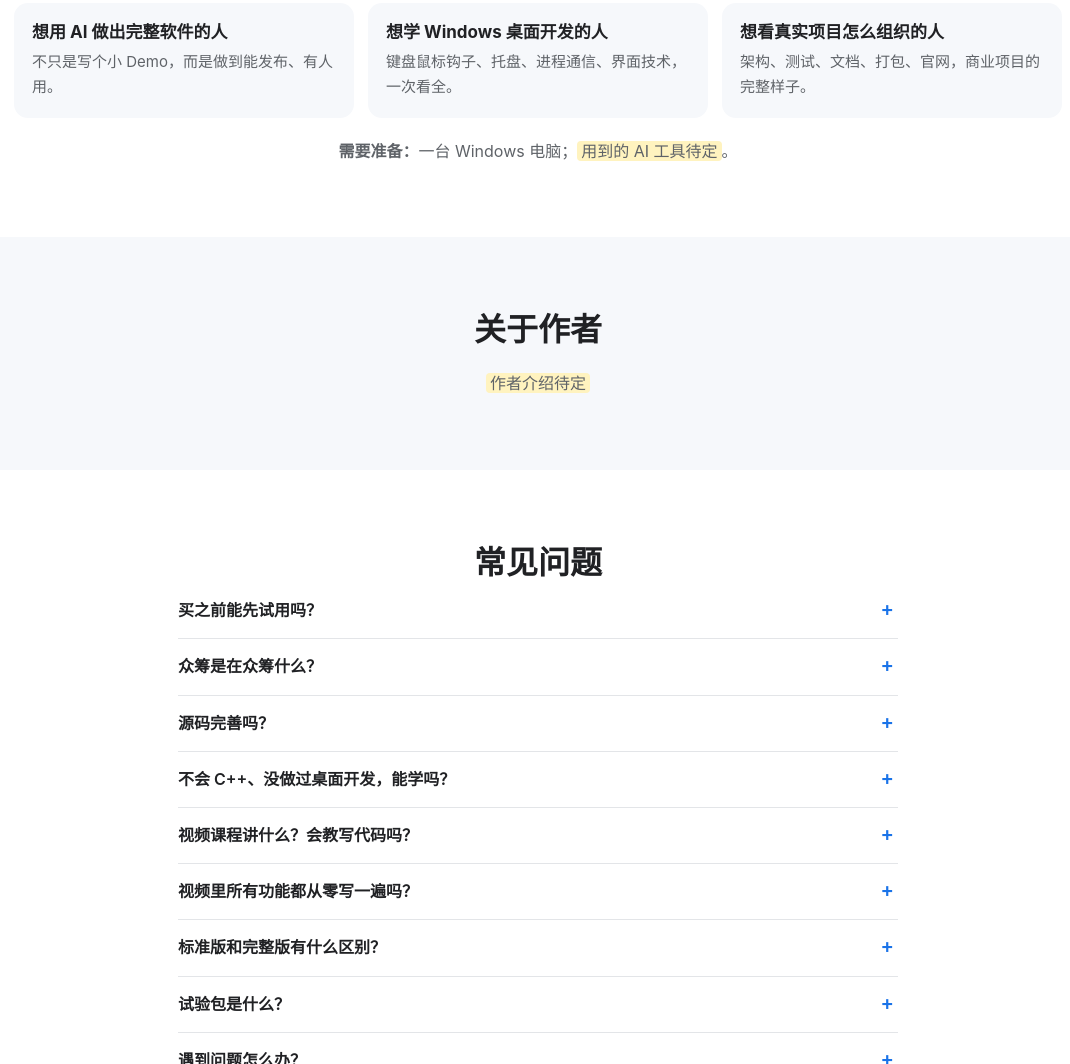
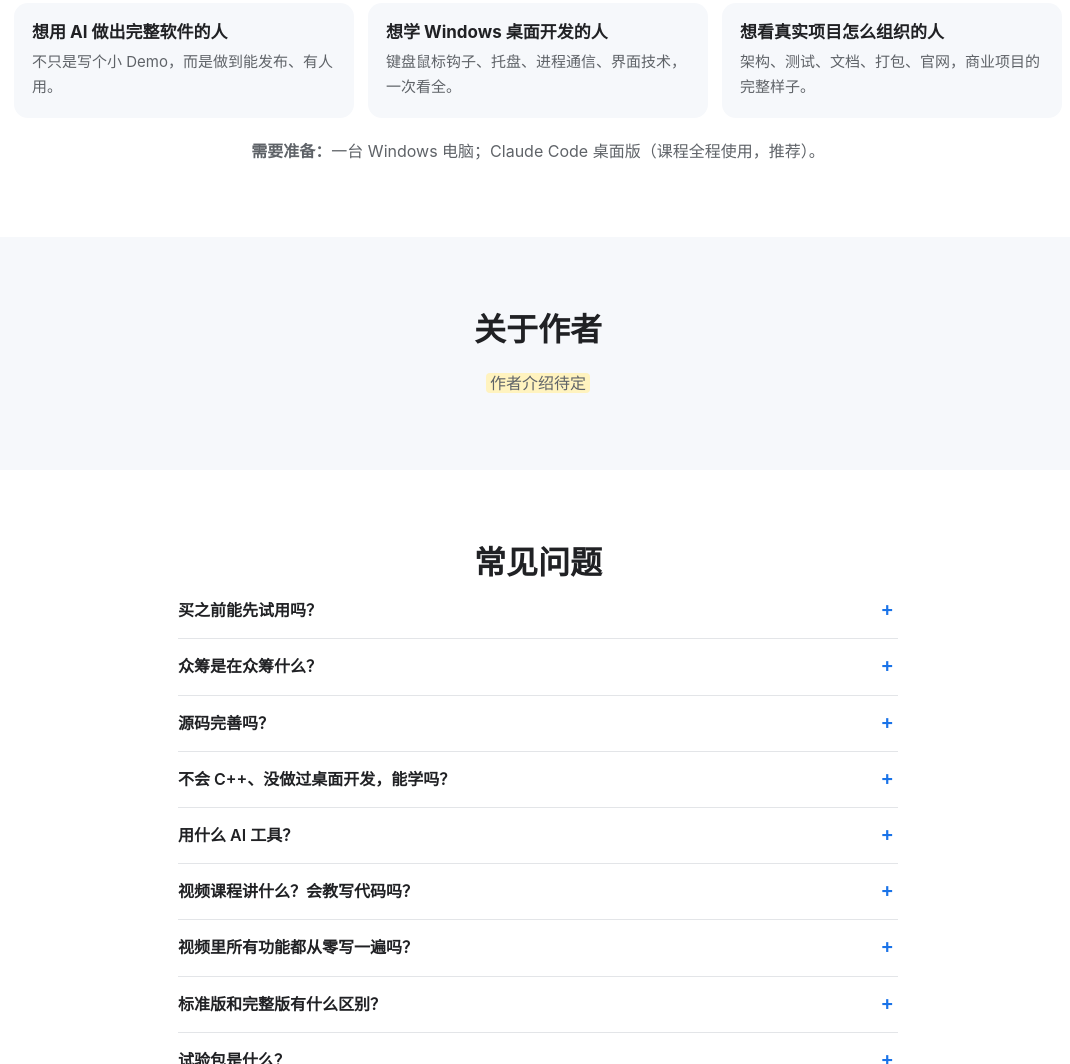
Before and after one commit to superkeyapp/course, a plain HTML site: page index.html in a window 1280 px wide. Shown: the part 7027-8091 px from the top of the page, without its empty margins (102-1172 px from the left). Drawn offline with Linux system fonts and the light colour scheme.

Commit message:
AI 工具：全程用 Claude Code 桌面版并推荐；也可以用 Codex、Trae；不推荐只能聊天的助手
Co-Authored-By: Claude Opus 5.5 <noreply@anthropic.com>

```diff
--- a/index.html
+++ b/index.html
@@ -286,7 +286,7 @@
         <div><h3>想学 Windows 桌面开发的人</h3><p>键盘鼠标钩子、托盘、进程通信、界面技术，一次看全。</p></div>
         <div><h3>想看真实项目怎么组织的人</h3><p>架构、测试、文档、打包、官网，商业项目的完整样子。</p></div>
       </div>
-      <p class="prepare"><strong>需要准备：</strong>一台 Windows 电脑；<span class="todo">用到的 AI 工具待定</span>。</p>
+      <p class="prepare"><strong>需要准备：</strong>一台 Windows 电脑；Claude Code 桌面版（课程全程使用，推荐）。</p>
     </div>
   </section>
 
@@ -307,6 +307,9 @@
         <details><summary>众筹是在众筹什么？</summary><p>源码已经全部做好，付款后马上拿到。众筹的只是一套额外的 AI 编程视频：达到 20 人就录，没达到就不录，源码照样是你的。</p></details>
         <details><summary>源码完善吗？</summary><p>源码就是官网上发布的那个软件，整体是完善的，可能还有一些小问题，发现了可以在微信群里反馈。建议先在官网免费下载体验。</p></details>
         <details><summary>不会 C++、没做过桌面开发，能学吗？</summary><p>能。整个项目是 AI 写的，课程教的是怎么指挥 AI 做出软件，而不是逐行写代码。有一定编程基础更好：能看懂报错、会用命令行，和 AI 配合起来会更顺。</p></details>
+        <details><summary>用什么 AI 工具？</summary>
+          <p>课程全程用 Claude Code 桌面版，推荐你也用它，跟着课程操作最顺。也可以用 Codex 或 Trae。</p>
+          <p>不推荐豆包、元宝这类聊天助手：它们只能在对话框里回答问题，不能直接读写整个项目、运行编译和测试。做一个完整的软件，需要 AI 能直接操作项目。</p></details>
         <details><summary>视频课程讲什么？会教写代码吗？</summary><p>不教写代码。视频不教写代码，而是用 Vibe Coding 的方式，从需求分析、验证功能可行，到做出两个成熟的核心功能，最后制作宣传网站、写一些辅助工具（比如录演示视频用的按键显示），完整走一遍。具体步骤见上面“这门课讲什么”。</p></details>
         <details><summary>视频里所有功能都从零写一遍吗？</summary><p>不是。视频里把需求分析、验证、编写、重构、拆出核心、对接 WinUI、打包发布、宣传网站和辅助工具的完整流程走一遍；不是每个功能都重做一遍，其余功能讲解思路，并提供完整源码。</p></details>
         <details><summary>标准版和完整版有什么区别？</summary><p>核心是同一个。标准版包含 Win32 和 WinUI 两套界面；完整版再加 WPF、Electron、Tauri 三套界面。每个项目都带自己的打包脚本，拿到就能打出安装包。</p></details>
```
Also changed, not shown: README.md.
